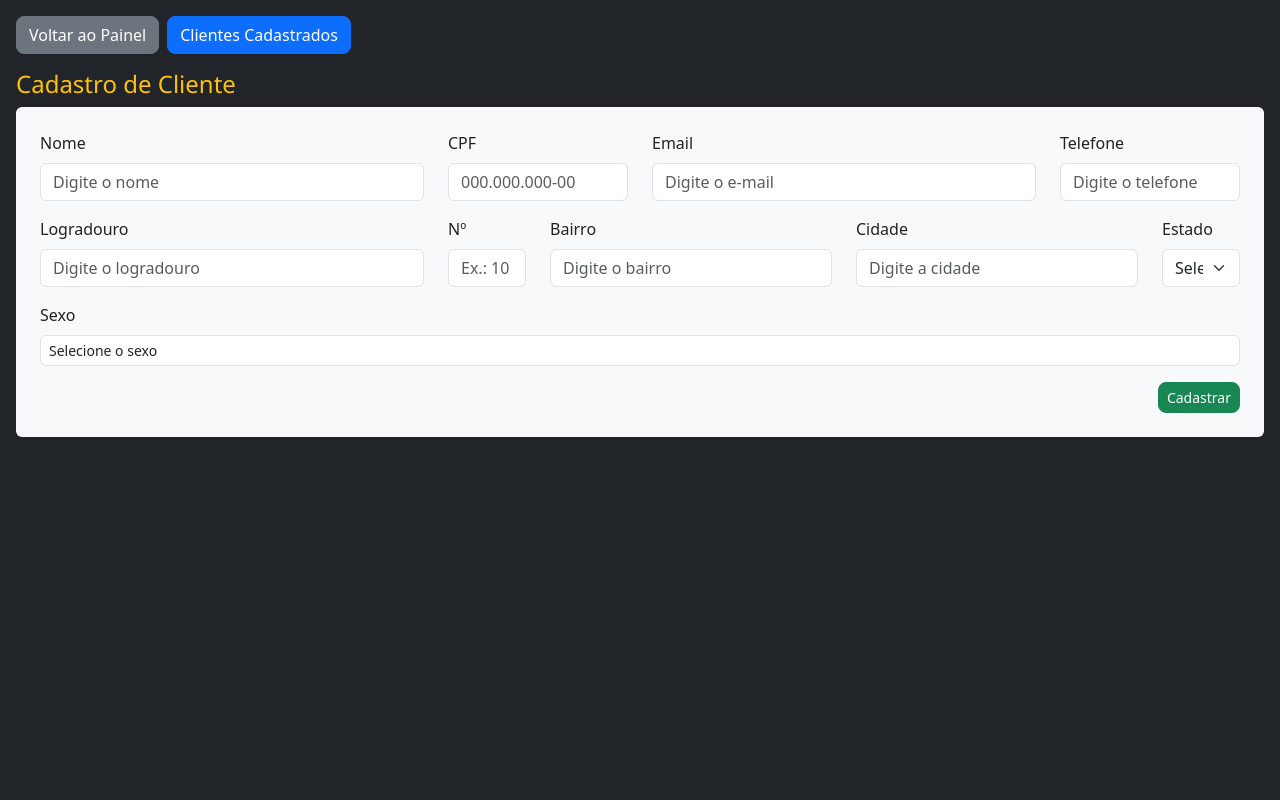
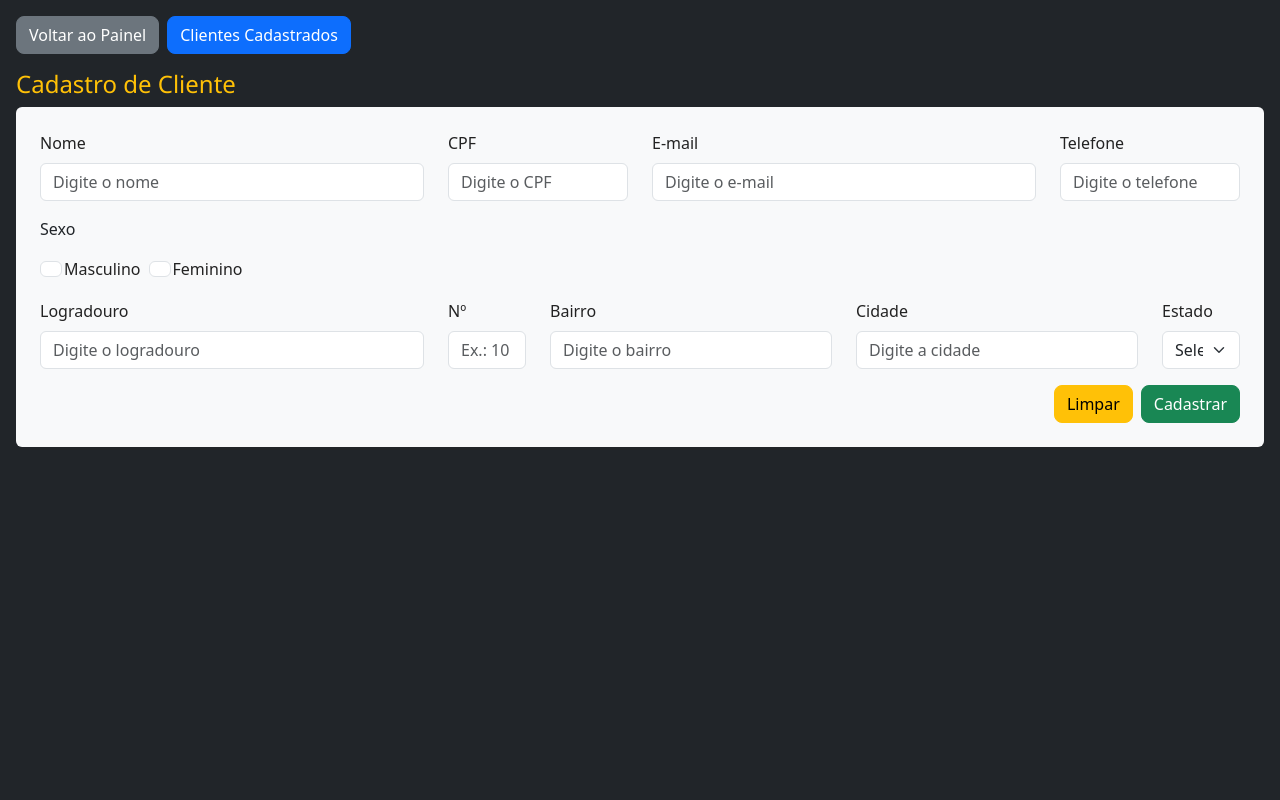
Before and after one commit to MatheusVSG/projeto_bartira_modas, a PHP site: page /view/cliente/cadastro_cliente.php in a window 1280 px wide. Run offline with PHP 8.4, Linux system fonts and the light colour scheme; a user stored in the database is signed in.

Commit message:
Cadastro de clientes do vendor finalizado

```diff
--- a/projeto_lab_db/view/cliente/cadastro_cliente.php
+++ b/projeto_lab_db/view/cliente/cadastro_cliente.php
@@ -3,15 +3,9 @@ session_start();
 include_once '../../connection.php';
 
 if (!isset($_SESSION['usuario_id']) || !in_array($_SESSION['tipo_usuario'], ['admin', 'vendedor'])) {
-    header("Location: ../../login.php");
+    header("Location: ../../");
     exit();
 }
-
-$mensagem_sucesso = '';
-if (isset($_GET['sucesso']) && $_GET['sucesso'] == 1) {
-    $mensagem_sucesso = 'Cliente cadastrado com sucesso!';
-}
-
 ?>
 <!DOCTYPE html>
 <html lang="pt-BR">
@@ -45,63 +39,96 @@ if (isset($_GET['sucesso']) && $_GET['sucesso'] == 1) {
             ]
         ];
 
-        include '../../../components/barra_navegacao.php';
+        include '../../../components/barra_navegacao.php'
         ?>
+
+        <!-- Mensagens Sucesso/Erro -->
+        <div class="position-fixed top-0 end-0 z-3 p-3">
+            <?php if (isset($_SESSION['success_message'])) { ?>
+                <div class="alert alert-success alert-dismissible fade show" role="alert">
+                    <?= $_SESSION['success_message'] ?>
+                    <button type="button" class="btn-close" data-bs-dismiss="alert" aria-label="Fechar"></button>
+                </div>
+            <?php
+                unset($_SESSION['success_message']);
+            }
+            ?>
+
+            <?php if (isset($_SESSION['error_message'])) { ?>
+                <div class="alert alert-danger alert-dismissible fade show" role="alert">
+                    <?= $_SESSION['error_message'] ?>
+                    <button type="button" class="btn-close" data-bs-dismiss="alert" aria-label="Fechar"></button>
+                </div>
+            <?php
+                unset($_SESSION['error_message']);
+            }
+            ?>
+        </div>
 
         <h4 class="text-warning">
             Cadastro de Cliente
         </h4>
 
         <div class="bg-light rounded p-4">
-            <?php if (!empty($mensagem_sucesso)): ?>
-                <div class="alert alert-success alert-dismissible fade show" role="alert">
-                    <?= $mensagem_sucesso ?>
-                    <button type="button" class="btn-close" data-bs-dismiss="alert" aria-label="Fechar"></button>
-                </div>
-            <?php endif; ?>
-
             <form action=" ../../controller/cliente/salvar_cliente.php" method="POST" class="row">
                 <div class="col-12 col-lg-4 mb-3">
                     <label for="nome" class="form-label">Nome</label>
-                    <input type="text" name="nome" id="nome" required class="form-control" placeholder="Digite o nome">
+                    <input type="text" name="nome" id="nome" required placeholder="Digite o nome" class="form-control">
                 </div>
 
                 <div class="col-12 col-lg-2 mb-3">
                     <label for="cpf" class="form-label">CPF</label>
-                    <input type="text" name="cpf" id="cpf" required class="form-control" pattern="\d{11}" maxlength="11" oninput="this.value = this.value.replace(/\D/g, '')" title="Digite exatamente 11 números, somente dígitos." placeholder="000.000.000-00">
+                    <input type="text" name="cpf" id="cpf" required pattern="\d{11}" title="Digite os 11 números do CPF, sem pontos ou traços"
+                        oninput="this.value = this.value.replace(/\D/g, '')" maxlength="11" placeholder="Digite o CPF" class="form-control">
                 </div>
 
                 <div class="col-12 col-lg-4 mb-3">
-                    <label for="email" class="form-label">Email</label>
+                    <label for="email" class="form-label">E-mail</label>
                     <input type="email" name="email" id="email" required placeholder="Digite o e-mail" class="form-control">
                 </div>
 
                 <div class="col-12 col-lg-2 mb-3">
                     <label for="telefone" class="form-label">Telefone</label>
-                    <input type="text" name="telefone" id="telefone" class="form-control" placeholder="Digite o telefone">
+                    <input type="text" name="telefone" id="telefone" pattern="\d{11}" oninput="this.value = this.value.replace(/\D/g, '')" maxlength="11" placeholder="Digite o telefone" class="form-control">
                 </div>
 
-                <div class="col-11 col-lg-4 mb-3">
-                    <label for="logradouro" class="form-label">Logradouro</label>
-                    <input type="text" name="logradouro" id="logradouro" class="form-control" placeholder="Digite o logradouro">
+                <div class="col-12 mb-3">
+                    <p>Sexo</p>
+
+                    <div class="d-flex align-items-center gap-2">
+                        <div class="form-check">
+                            <input type="radio" name="sexo" value="M" id="Masc" class="form-check-input">
+                            <label for="Masc" class="form-check-label">Masculino</label>
+                        </div>
+
+                        <div class="form-check">
+                            <input type="radio" name="sexo" value="F" id="Fem" class="form-check-input">
+                            <label for="Fem" class="form-check-label">Feminino</label>
+                        </div>
+                    </div>
                 </div>
 
-                <div class="col-2 col-lg-1 mb-3">
-                    <label for="numero" class="form-label">Nº</label>
-                    <input type="text" name="numero" id="numero" class="form-control" placeholder="Ex.: 10">
+                <div class="col-12 col-lg-4 mb-4 mb-lg-3">
+                    <label for="logradouro" class="form-label">Logradouro</label>
+                    <input type="text" name="logradouro" id="logradouro" placeholder="Digite o logradouro" class="form-control">
                 </div>
 
-                <div class="col-12 col-lg-3 mb-3">
+                <div class="col-12 col-lg-1 mb-4 mb-lg-3">
+                    <label for="numero" class="form-label">Nº</label>
+                    <input type="text" name="numero" id="numero" maxlength="5" placeholder="Ex.: 10" class="form-control">
+                </div>
+
+                <div class="col-12 col-lg-3 mb-4 mb-lg-3">
                     <label for="bairro" class="form-label">Bairro</label>
                     <input type="text" name="bairro" id="bairro" class="form-control" placeholder="Digite o bairro">
                 </div>
 
-                <div class="col-12 col-lg 3 mb-3">
+                <div class="col-12 col-lg-3 mb-4 mb-lg-3">
                     <label for="cidade" class="form-label">Cidade</label>
                     <input type="text" name="cidade" id="cidade" class="form-control" placeholder="Digite a cidade">
                 </div>
 
-                <div class="col-2 col-lg-1 mb-2">
+                <div class="col-12 col-lg-1 mb-4 mb-lg-3">
                     <label for="estado" class="form-label">Estado</label>
                     <select type="text" name="estado" id="estado" class="form-select">
                         <option value="">Selecione o Estado</option>
@@ -116,17 +143,14 @@ if (isset($_GET['sucesso']) && $_GET['sucesso'] == 1) {
                     </select>
                 </div>
 
-                <div class="mb-3">
-                    <label for="sexo" class="form-label">Sexo</label>
-                    <select name="sexo" id="sexo" class="form-control form-control-sm">
-                        <option value="">Selecione o sexo</option>
-                        <option value="M">Masculino</option>
-                        <option value="F">Feminino</option>
-                    </select>
-                </div>
+                <div class="d-flex justify-content-end align-items-center gap-2">
+                    <button type="reset" class="btn btn-warning">
+                        Limpar
+                    </button>
 
-                <div class="d-flex justify-content-end">
-                    <button type="submit" name="cadastrar" class="btn btn-success btn-sm">Cadastrar</button>
+                    <button type="submit" class="btn btn-success">
+                        Cadastrar
+                    </button>
                 </div>
             </form>
         </div>
```
Also changed, not shown: projeto_lab_db/controller/cliente/salvar_cliente.php (+36 -11 lines), 1 other file.
